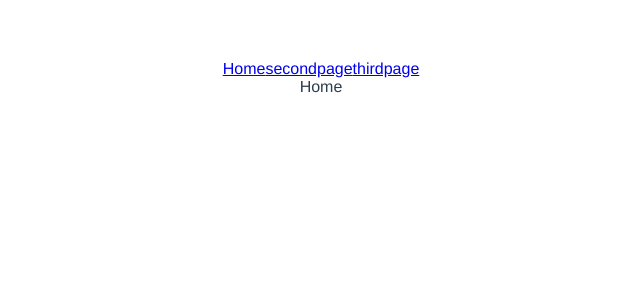
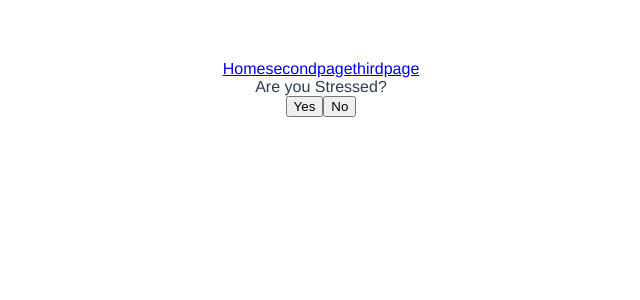
Before and after one commit to KevinZijlmans/Stressfull, a Vue app: page / in a window 1280 px wide. Shown: the top 300 px of the page, without its empty margins (319-959 px from the left). Built offline with nearby package versions, Linux system fonts and the light colour scheme.

Commit message:
Made buttons

```diff
--- a/src/components/Home.vue
+++ b/src/components/Home.vue
@@ -1,9 +1,19 @@
 <template>
     <div>
-        Home
+        Are you Stressed?
+        <br />
+        <button type="button" @click="onYes">
+        Yes
+        </button>
+        <button>
+        No
+        </button>
     </div>
 </template>
 <script>
+function onYes() {
+    this.$router.go({name: 'second'});
+}
 export default {
 
 }
--- a/src/routes.js
+++ b/src/routes.js
@@ -3,9 +3,9 @@ import SecondPage from './components/SecondPage'
 import ThirdPage from './components/ThirdPage'
 
 const routes = [
-    { path: '/', component: Home },
-    { path: '/secondpage', component: SecondPage },
-    { path: '/thirdpage', component: ThirdPage },
+    { path: '/', component: Home, name: 'home' },
+    { path: '/secondpage', component: SecondPage, name: 'second' },
+    { path: '/thirdpage', component: ThirdPage, name: 'third' },
 ];
 
 export default routes;
```
